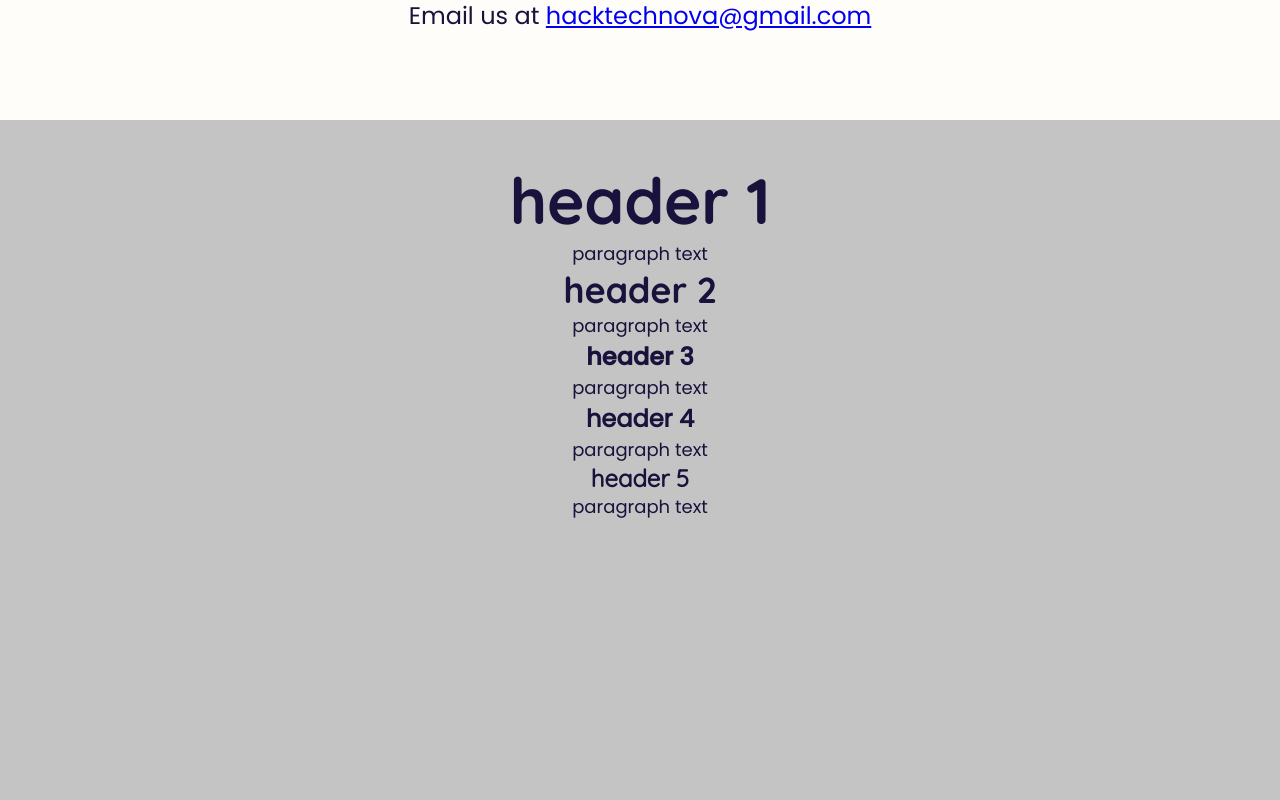
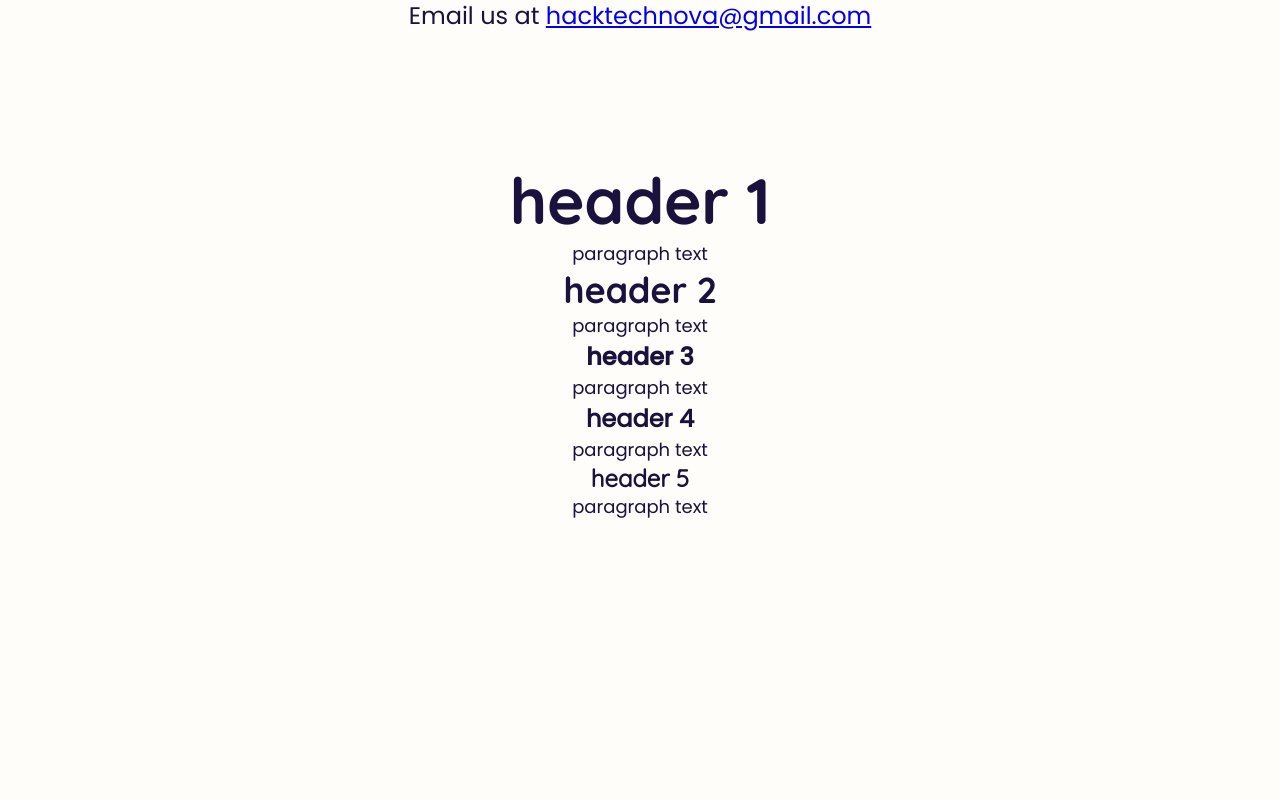
Before and after one commit to itstechnova/itstechnova.com, a React (Create React App) app: page / in a window 1280 px wide. Shown: the part 680-1480 px from the top of the page. Built offline with nearby package versions, Linux system fonts and the light colour scheme.

Commit message:
21: remove gray section background and added fade transition to nav link on hover

```diff
--- a/src/components/SectionWrapper/SectionWrapper.scss
+++ b/src/components/SectionWrapper/SectionWrapper.scss
@@ -11,5 +11,4 @@
     @include tablet {
         width: 100%;
     }
-    background-color: $grey;
 }
--- a/src/sections/NavBar/NavBar.scss
+++ b/src/sections/NavBar/NavBar.scss
@@ -20,6 +20,7 @@
     padding: 0 50px;
     &:hover {
         opacity: 0.7;
+        transition: linear 0.4s;
     }
     img {
         height: 40px;
@@ -39,5 +40,6 @@
     font-weight: 500;
     &:hover {
         opacity: 0.5;
+        transition: linear 0.4s;
     }
 }
```
